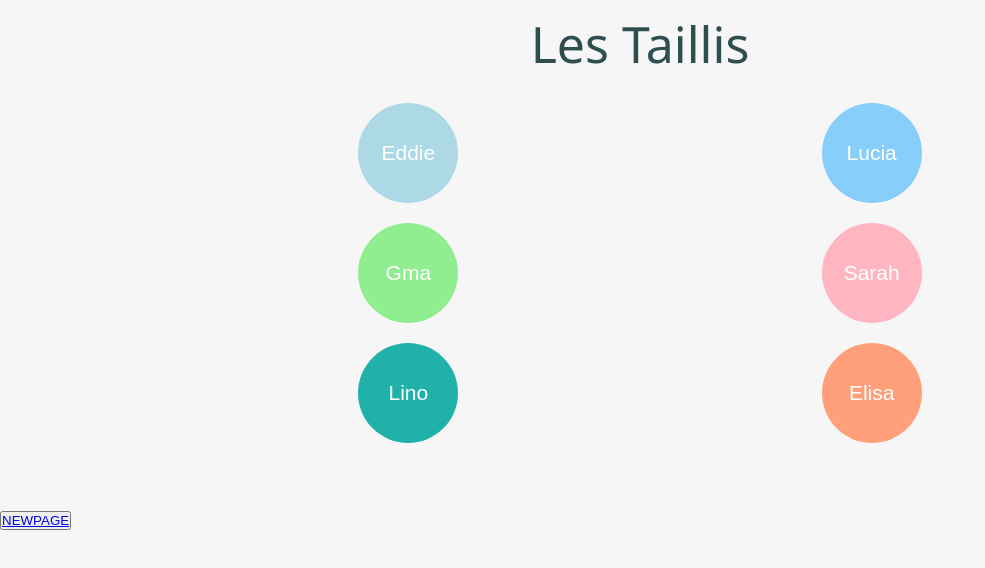
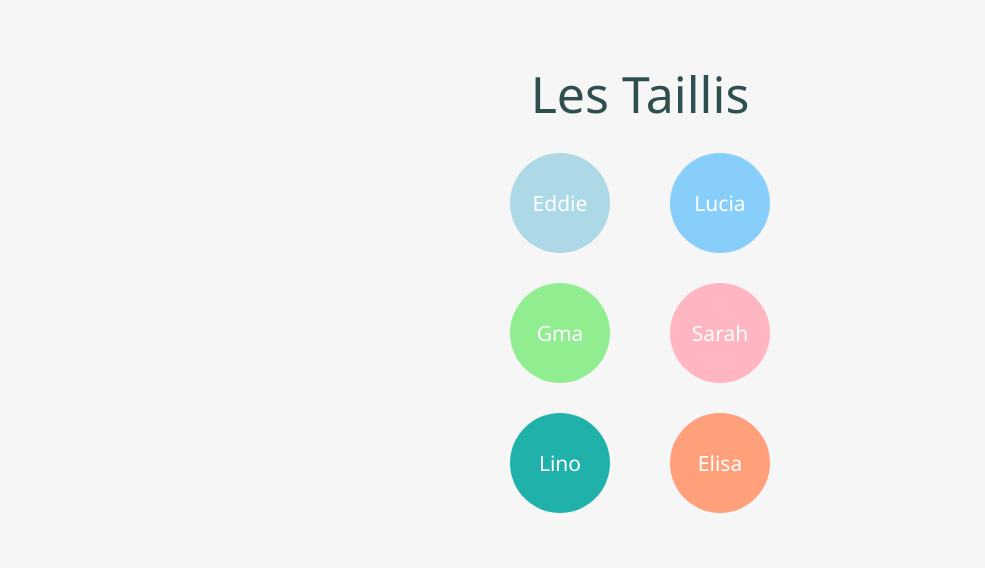
Before and after one commit to ImJeebus/Les-Taillis, a React (Create React App) app: page / in a window 1280 px wide. Shown: the top 568 px of the page, without its empty margins (0-985 px from the left). Built offline with nearby package versions, Linux system fonts and the light colour scheme.

Commit message:
7 files modified, 1 deleted

```diff
--- a/src/App.tsx
+++ b/src/App.tsx
@@ -14,35 +14,16 @@ import Profile from './components/Profile';
 import AddTaskModal from './components/Tasks/AddTaskModal';
 import EditTaskModal from './components/Tasks/EditTaskModal';
 
-import NewPageTest from './pages/NewPageTest';
-
 export const App = () => {
-  const [activePage, setActivePage] = useState('home');
   const [userValue, setUserValue] = useState(null);
-  const [areaButtonValue, setAreaButtonValue] = useState(null);
   const [profileColour, setProfileColour] = useState(null);
 
   const handleUserButton = (value, colour) => {
     setUserValue(value);
-    setActivePage('area');
     setProfileColour(colour);
   };
 
-  const handleAreaButtonClick = (value) => {
-    setAreaButtonValue(value);
-    setActivePage('taskList');
-  };
-
   console.log('User Value is:', userValue);
-
-  const pages = {
-    home: <Home handleUserButton={handleUserButton} />,
-    // home: <Home />,
-    area: <Area handleAreaButtonClick={handleAreaButtonClick} />,
-    taskList: (
-      <TaskList areaButtonValue={areaButtonValue} userValue={userValue} />
-    ),
-  };
 
   const selectedItem = {
     title: 'Sample Title',
@@ -53,26 +34,24 @@ export const App = () => {
   return (
     // <UserProvider>
     <Router>
+      <NavBar userValue={userValue} profileColour={profileColour} />
       <Routes>
-        <Route path="/" element={<Home handleUserButton={handleUserButton}  />} />
-        <Route path="/newpagetest" element={<NewPageTest />} />
+        <Route
+          path="/"
+          element={<Home handleUserButton={handleUserButton} />}
+        />
+        <Route path="/area" element={<Area />} />
+        <Route
+          path="/tasklist/:value"
+          element={<TaskList userValue={userValue} />}
+        />
       </Routes>
+
       <div>
         {/* <EditTaskModal isOpen={true} selectedItem={selectedItem} /> */}
         {/* <AddTaskModal /> */}
         {/* <TaskList areaButtonValue="mainHouse" /> */}
-        <NavBar
-          activePage={activePage}
-          setActivePage={setActivePage}
-          userValue={userValue}
-          profileColour={profileColour}
-        />
         {/* {pages[activePage]} */}
-        <div>
-          <button>
-            <Link to="/newpagetest">NEWPAGE</Link>
-          </button>
-        </div>
       </div>
     </Router>
     // </UserProvider>
--- a/src/components/NavBar.tsx
+++ b/src/components/NavBar.tsx
@@ -2,37 +2,23 @@ import React, { useState } from 'react';
 import './NavBar.css';
 import { BiHomeAlt, BiBorderNone, BiTask } from 'react-icons/bi';
 import Profile from './Profile';
+import { Link, useLocation } from 'react-router-dom';
 
-const NavBar = ({ activePage, setActivePage, userValue, profileColour }) => {
-  const handleNavClick = (page) => {
-    setActivePage(page);
-  };
-
+const NavBar = ({ userValue, profileColour }) => {
+  const location = useLocation();
   return (
     <div className="navBarContainer">
-      {activePage !== 'home' && (
-        <div
-          className={`navBarHome${activePage === 'home' ? ' active' : ''}`}
-          onClick={() => handleNavClick('home')}
-        >
+      {location.pathname !== '/' && (
+        <Link to="/" className="navBarHome">
           <BiHomeAlt />
-        </div>
+        </Link>
       )}
-      {activePage !== 'home' && activePage !== 'area' && (
-        <div
-          className={`navBarArea${activePage === 'area' ? ' active' : ''}`}
-          onClick={() => handleNavClick('area')}
-        >
+      {location.pathname !== '/' && location.pathname !== '/area' && (
+        <Link to="/area" className="navBarArea">
           <BiBorderNone />
-        </div>
+        </Link>
       )}
-      {/* <div
-        className={`navBarTask${activePage === 'taskList' ? ' active' : ''}`}
-        onClick={() => handleNavClick('taskList')}
-      >
-        <BiTask />
-      </div> */}
-      {activePage !== 'home' && (
+      {location.pathname !== '/' && (
         <div className="userProfile">
           <Profile userValue={userValue} profileColour={profileColour} />
         </div>
--- a/src/pages/Area.css
+++ b/src/pages/Area.css
@@ -8,27 +8,24 @@ body {
 
 .areaContainer {
   display: flex;
-  flex-direction: column;
   justify-content: center;
   align-items: center;
-  width: 100%;
-  padding: 20px; /* Add some padding to the container */
-  box-sizing: border-box; /* Ensure padding is included in the width */
 }
 
-.areaRow {
-  display: flex;
-  justify-content: center;
-  gap: 50px;
+.areaGrid {
+  display: grid;
+  grid-template-columns: repeat(2, 1fr);
+  gap: 20px;
+  max-width: 400px;
+  margin-top: 40px;
 }
 
-#areaButton {
+.areaButton {
   border-radius: 8px; /* Make the border more rounded */
   border: none; /* Remove the border */
   height: 100px;
   width: 150px;
   font-size: 18px;
-  margin-bottom: 20px;
   background-color: #ffffff;
   box-shadow: 0 4px 6px rgba(0, 0, 0, 0.1); /* Add a subtle box shadow */
   transition: background-color 0.3s ease, transform 0.1s ease; /* Smooth hover effect */
@@ -38,18 +35,19 @@ body {
   justify-content: center;
   cursor: pointer;
   color: #333;
+  text-decoration: none;
 }
 
-#areaButton .areaAllTasks {
+.areaButton .areaAllTasks {
   height: 50px;
 }
 
-#areaButton:hover {
+.areaButton:hover {
   background-color: #e0e0e0; /* Change background color on hover */
   transform: translateY(-5px); /* Add a slight upward lift effect */
 }
 
-#areaButton:active {
+.areaButton:active {
   background-color: #cccccc; /* Change background color on click */
   transform: translateY(2px); /* Reset the lift effect */
 }
--- a/src/pages/Area.tsx
+++ b/src/pages/Area.tsx
@@ -1,67 +1,31 @@
 import { useState } from 'react';
 import './Area.css';
+import { Link } from 'react-router-dom';
 
-const Area = ({ handleAreaButtonClick }) => {
+const Area = () => {
+  const buttons = [
+    { value: 'adminLegal', text: 'Admin / Legal' },
+    { value: 'marketing', text: 'Marketing' },
+    { value: 'mainHouse', text: 'Main House' },
+    { value: 'pidge', text: 'Pidge' },
+    { value: 'barn', text: 'Barn' },
+    { value: 'poolArea', text: 'Pool Area' },
+    { value: 'allTasks', text: 'All Tasks' },
+  ];
+
   return (
     <div>
       <div className="areaContainer">
-        <div className="areaRow">
-          <button
-            id="areaButton"
-            className="areaAllTasks"
-            onClick={() => handleAreaButtonClick('allTasks')}
-          >
-            All Tasks
-          </button>
-        </div>
-        <div className="areaRow">
-          <button
-            id="areaButton"
-            className="areaAllTasks"
-            onClick={() => handleAreaButtonClick('adminLegal')}
-          >
-            Admin / Legal
-          </button>
-          <button
-            id="areaButton"
-            className="areaMarketing"
-            onClick={() => handleAreaButtonClick('marketing')}
-          >
-            Marketing
-          </button>
-        </div>
-        <div className="areaRow">
-          <button
-            id="areaButton"
-            className="areaMainHouse"
-            onClick={() => handleAreaButtonClick('mainHouse')}
-          >
-            Main House
-          </button>
-          <button
-            id="areaButton"
-            className="areaPidge"
-            onClick={() => handleAreaButtonClick('pidge')}
-          >
-            Pidge
-            <div className="areaButtonStatus">Status: 50%</div>
-          </button>
-        </div>
-        <div className="areaRow">
-          <button
-            id="areaButton"
-            className="areaBarn"
-            onClick={() => handleAreaButtonClick('barn')}
-          >
-            Barn
-          </button>
-          <button
-            id="areaButton"
-            className="areaPoolArea"
-            onClick={() => handleAreaButtonClick('poolArea')}
-          >
-            Pool Area
-          </button>
+        <div className="areaGrid">
+          {buttons.map(({ value, text }) => (
+            <Link
+              key={value}
+              to={`/tasklist/${value}`}
+              className={`areaButton area${value}`}
+            >
+              {text}
+            </Link>
+          ))}
         </div>
       </div>
     </div>
--- a/src/pages/Home.css
+++ b/src/pages/Home.css
@@ -18,16 +18,19 @@ h1 {
   display: flex;
   flex-direction: column;
   justify-content: center;
+  align-items: center;
   margin-top: 20px;
 }
 
-.buttonRow {
-  display: flex;
-  justify-content: space-evenly;
-  margin-bottom: 10px;
+.buttonGrid {
+  display: grid;
+  grid-template-columns: repeat(2, 1fr);
+  column-gap: 50px;
+  row-gap: 20px;
+  max-width: 400px;
 }
 
-#homeButton {
+.homeButton {
   font-size: 21px;
   color: white;
   height: 100px;
@@ -37,14 +40,16 @@ h1 {
   border-radius: 50%;
   transition: background-color 0.2s; /* Add a transition effect for smooth color change */
   border: none;
+  text-decoration: none;
+  line-height: 100px;
 }
 
-#homeButton:hover {
+.homeButton:hover {
   filter: saturate(2);
   cursor: pointer;
 }
 
-#homeButton:active {
+.homeButton:active {
   filter: brightness(0.9);
   cursor: pointer;
 }
--- a/src/pages/Home.tsx
+++ b/src/pages/Home.tsx
@@ -1,59 +1,32 @@
 import React, { useState } from 'react';
 import './Home.css';
 import { useUser } from '../UserContext';
+import { Link } from 'react-router-dom';
 
 const Home = ({ handleUserButton }) => {
+  const users = [
+    { value: 'eddie', text: 'Eddie' },
+    { value: 'lucia', text: 'Lucia' },
+    { value: 'gma', text: 'Gma' },
+    { value: 'sarah', text: 'Sarah' },
+    { value: 'lino', text: 'Lino' },
+    { value: 'elisa', text: 'Elisa' },
+  ];
+
   return (
     <div>
       <h1>Les Taillis</h1>
       <div className="buttonContainer">
-        <div className="buttonRow">
-          <button
-            id="homeButton"
-            className="eddieButton"
-            onClick={() => handleUserButton('eddie', 'lightblue')}
-          >
-            Eddie
-          </button>
-          <button
-            id="homeButton"
-            className="luciaButton"
-            onClick={() => handleUserButton('lucia', 'lightskyblue')}
-          >
-            Lucia
-          </button>
-        </div>
-        <div className="buttonRow">
-          <button
-            id="homeButton"
-            className="gmaButton"
-            onClick={() => handleUserButton('gma', 'lightgreen')}
-          >
-            Gma
-          </button>
-          <button
-            id="homeButton"
-            className="sarahButton"
-            onClick={() => handleUserButton('sarah', 'lightpink')}
-          >
-            Sarah
-          </button>
-        </div>
-        <div className="buttonRow">
-          <button
-            id="homeButton"
-            className="linoButton"
-            onClick={() => handleUserButton('lino', 'lightseagreen')}
-          >
-            Lino
-          </button>
-          <button
-            id="homeButton"
-            className="elisaButton"
-            onClick={() => handleUserButton('elisa', 'lightsalmon')}
-          >
-            Elisa
-          </button>
+        <div className="buttonGrid">
+          {users.map(({ value, text }) => (
+            <Link
+              key={value}
+              to={`/area`}
+              className={`homeButton ${value}Button`}
+            >
+              {text}
+            </Link>
+          ))}
         </div>
       </div>
     </div>
--- a/src/pages/NewPageTest.tsx
+++ /dev/null
@@ -1,14 +0,0 @@
-import React from 'react';
-import { Link } from 'react-router-dom';
-
-const NewPageTest = () => {
-  return (
-    <div>
-      <h1>This is the NEWPAGETEST</h1>
-      {/* Add your content for the new page here */}
-      <Link to="/">Home</Link> {/* Add a link to the Home screen */}
-    </div>
-  );
-};
-
-export default NewPageTest;
```
Also changed, not shown: src/pages/TaskList.tsx (+17 -18 lines).
